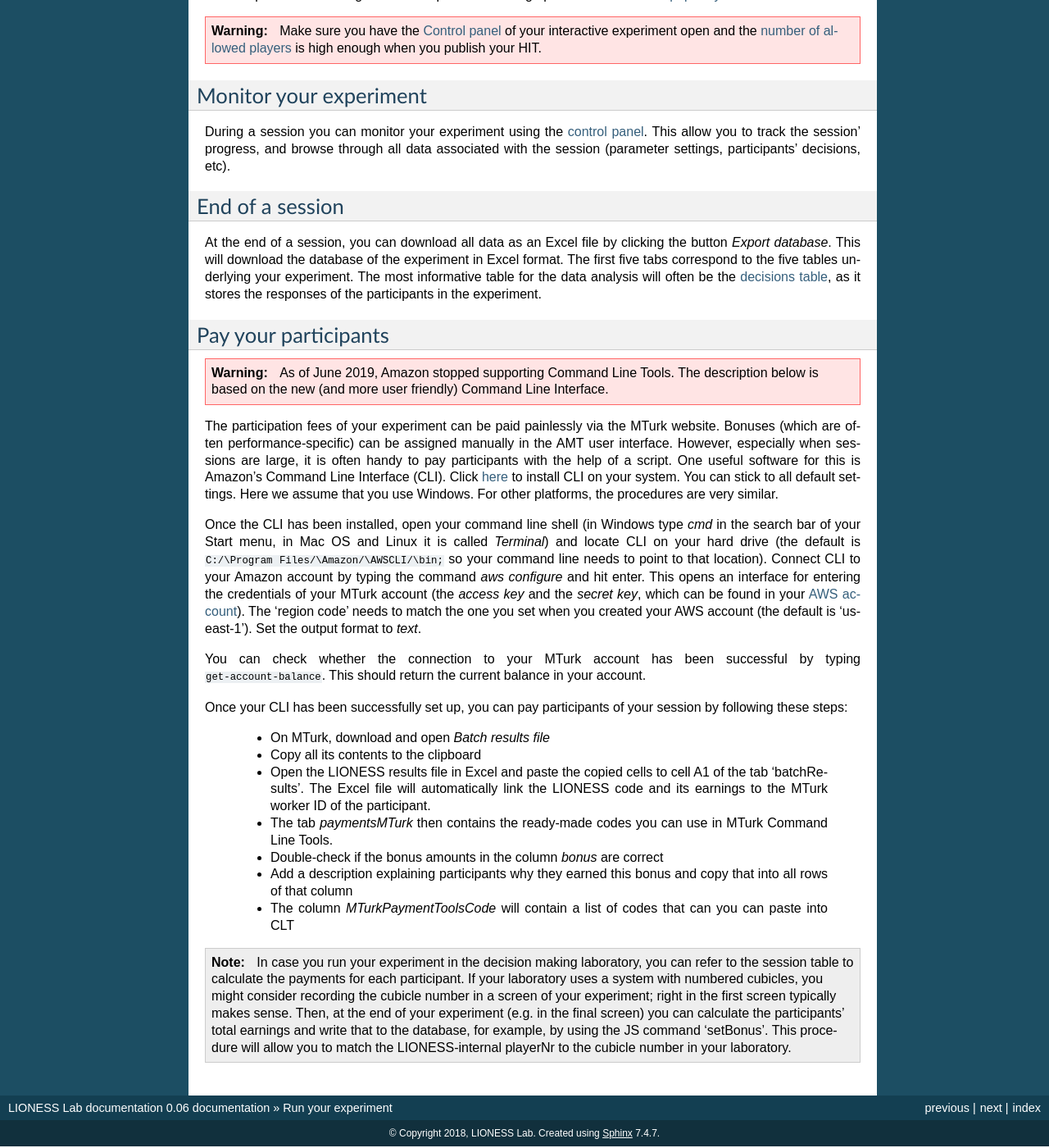
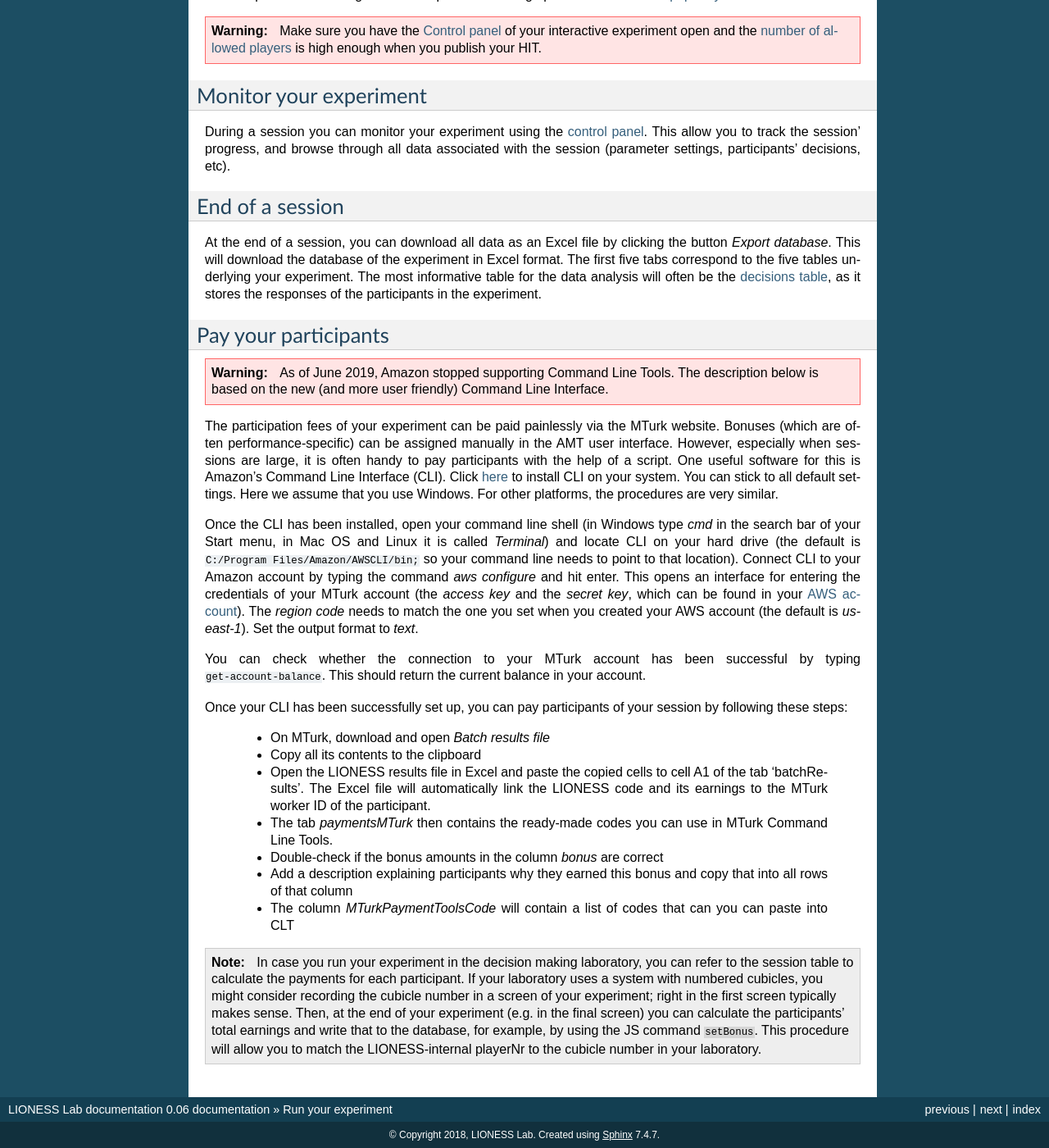
Before and after one commit to marcusgia2505/LIONESS_doc, a Sphinx documentation site: the page built from docs/0304_run.rst, in a window 1280 px wide and 1400 px high, scrolled down 791 px. Shown: the whole window at 82% size. Built offline with Sphinx 7.4.7, drawn with Linux system fonts in a browser that asks for light colours; some of the changed text lies outside the part shown.

Commit message:
typos to updated to accommodate Mturk CLI changes

```diff
--- a/docs/0304_run.rst
+++ b/docs/0304_run.rst
@@ -6,7 +6,7 @@
 
 Once you have completed testing and setting up your experiment, you can run your LIONESS experiment online. Here we describe the steps to collect data with participants recruited from `Amazon Mechanical Turk <http://www.mturk.com>`__. Before you run your experiment online, it is useful to take a look at `this <https://link.springer.com/article/10.1007/s10683-017-9527-2>`__ paper discussing best practices and methodological details of conducting interactive experiments online.
 
-.. note:: LIONESS experiments can of course also be used in the physical decision making laboratory. As dropouts are very unlikely to occur, please make sure that you set the parameter dropoutHandling to 'disable exclusion'.
+.. note:: LIONESS experiments can of course also be used in the physical decision making laboratory. As dropouts are very unlikely to occur, please make sure that you set the parameter dropoutHandling to *disable exclusion*.
 
 Recruit participants
 ======================
@@ -45,7 +45,7 @@
 
 The participation fees of your experiment can be paid painlessly via the MTurk website. Bonuses (which are often performance-specific) can be assigned manually in the AMT user interface. However, especially when sessions are large, it is often handy to pay participants with the help of a script. One useful software for this is Amazon's Command Line Interface (CLI). Click `here <https://docs.aws.amazon.com/cli/latest/userguide/cli-chap-install.html>`__ to install CLI on your system. You can stick to all default settings. Here we assume that you use Windows. For other platforms, the procedures are very similar.
 
-Once the CLI has been installed, open your command line shell (in Windows type *cmd* in the search bar of your Start menu, in Mac OS and Linux it is called *Terminal*) and locate CLI on your hard drive (the default is ``C:/\Program Files/\Amazon/\AWSCLI/\bin;`` so your command line needs to point to that location). Connect CLI to your Amazon account by typing the command *aws configure* and hit enter. This opens an interface for entering the credentials of your MTurk account (the *access key* and the *secret key*, which can be found in your `AWS account <https://help.bittitan.com/hc/en-us/articles/115008255268-How-do-I-find-my-AWS-Access-Key-and-Secret-Access-Key->`_). The 'region code' needs to match the one you set when you created your AWS account (the default is 'us-east-1'). Set the output format to *text*.
+Once the CLI has been installed, open your command line shell (in Windows type *cmd* in the search bar of your Start menu, in Mac OS and Linux it is called *Terminal*) and locate CLI on your hard drive (the default is ``C:/Program Files/Amazon/AWSCLI/bin;`` so your command line needs to point to that location). Connect CLI to your Amazon account by typing the command *aws configure* and hit enter. This opens an interface for entering the credentials of your MTurk account (the *access key* and the *secret key*, which can be found in your `AWS account <https://help.bittitan.com/hc/en-us/articles/115008255268-How-do-I-find-my-AWS-Access-Key-and-Secret-Access-Key->`_). The *region code* needs to match the one you set when you created your AWS account (the default is *us-east-1*). Set the output format to *text*.
 
 You can check whether the connection to your MTurk account has been successful by typing ``get-account-balance``. This should return the current balance in your account.
 
@@ -59,4 +59,4 @@
  - Add a description explaining participants why they earned this bonus and copy that into all rows of that column
  - The column *MTurkPaymentToolsCode* will contain a list of codes that can you can paste into CLT
 
-.. note:: In case you run your experiment in the decision making laboratory, you can refer to the session table to calculate the payments for each participant. If your laboratory uses a system with numbered cubicles, you might consider recording the cubicle number in a screen of your experiment; right in the first screen typically makes sense. Then, at the end of your experiment (e.g. in the final screen) you can calculate the participants' total earnings and write that to the database, for example, by using the JS command 'setBonus'. This procedure will allow you to match the LIONESS-internal playerNr to the cubicle number in your laboratory.
+.. note:: In case you run your experiment in the decision making laboratory, you can refer to the session table to calculate the payments for each participant. If your laboratory uses a system with numbered cubicles, you might consider recording the cubicle number in a screen of your experiment; right in the first screen typically makes sense. Then, at the end of your experiment (e.g. in the final screen) you can calculate the participants' total earnings and write that to the database, for example, by using the JS command ``setBonus``. This procedure will allow you to match the LIONESS-internal playerNr to the cubicle number in your laboratory.
```
